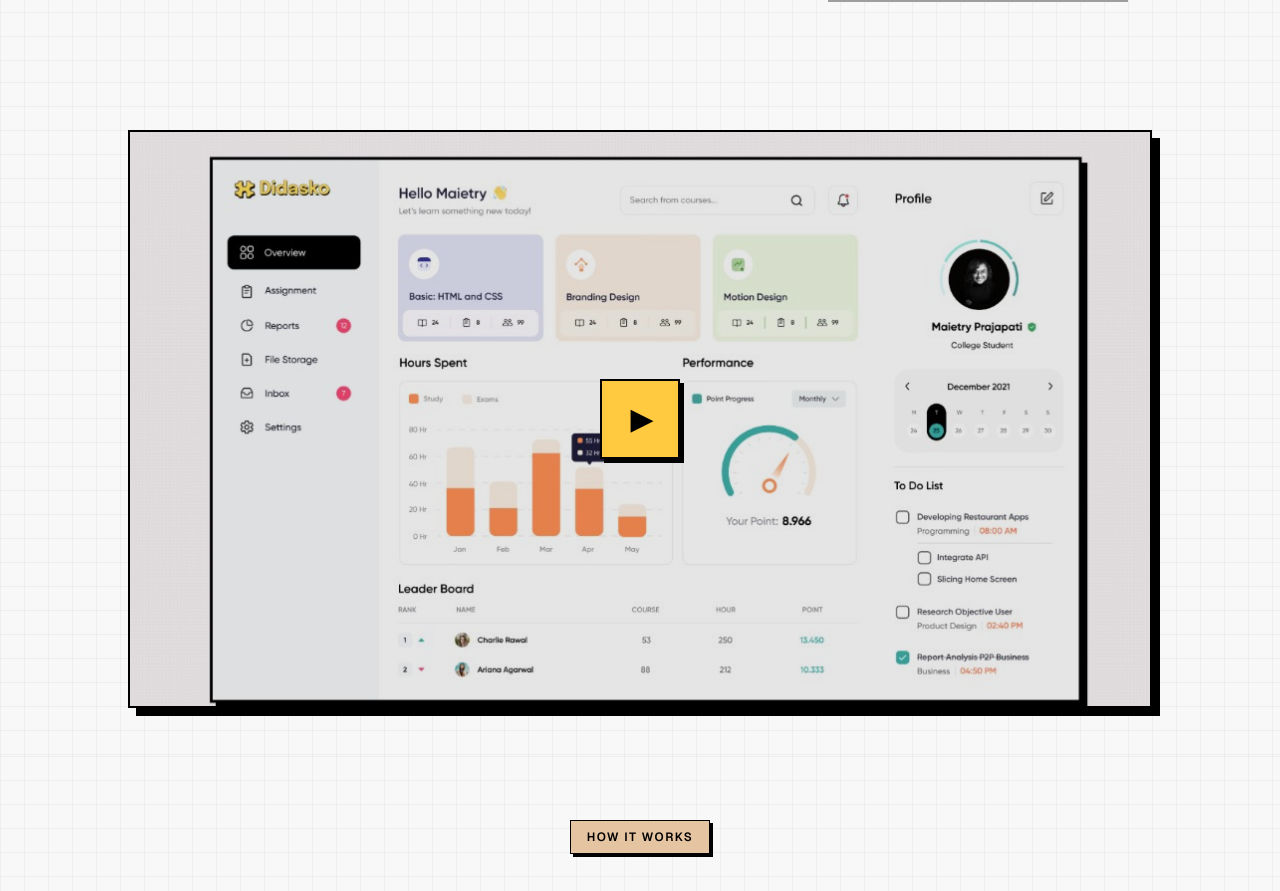
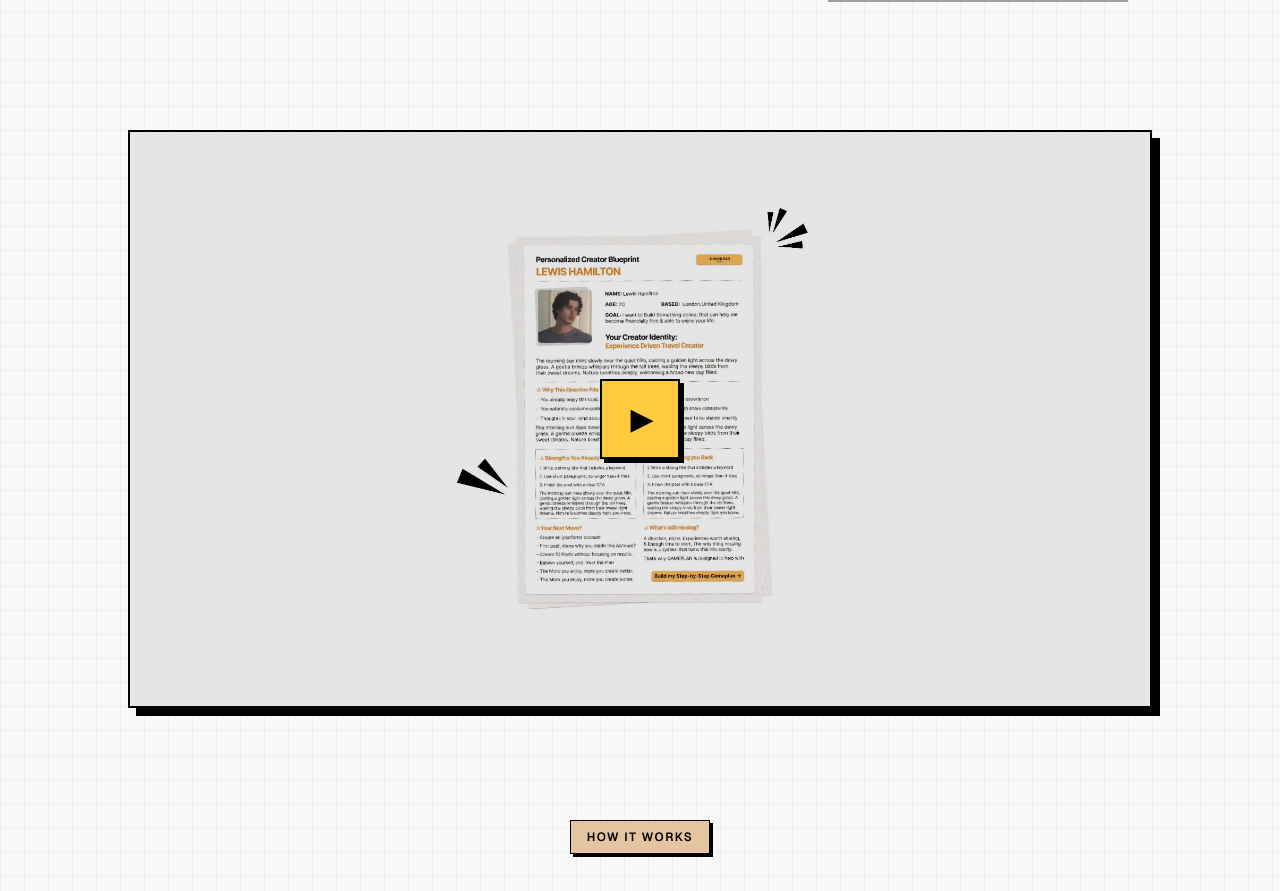
Before and after one commit to scorpiohq/my-web-app, a Next.js app: page / in a window 1280 px wide. Shown: the part 600-1491 px from the top of the page. Built offline with nearby package versions, Linux system fonts and the light colour scheme; no server answers; grey boxes are pictures that could not be loaded.

Commit message:
video thumbnail fix

```diff
--- a/components/VideoSection.tsx
+++ b/components/VideoSection.tsx
@@ -4,7 +4,7 @@ import Image from "next/image";
 import { useRef, useState } from "react";
 
 const VIDEO_SRC = "/blueprint-intro.mp4";
-const POSTER_SRC = "/video-section-poster.png";
+const POSTER_SRC = "/video-section-poster.jpg";
 
 export default function VideoSection() {
   const videoRef = useRef<HTMLVideoElement>(null);
```
Also changed, not shown: public/video-section-poster.jpg (added), public/video-section-poster.png (deleted).
